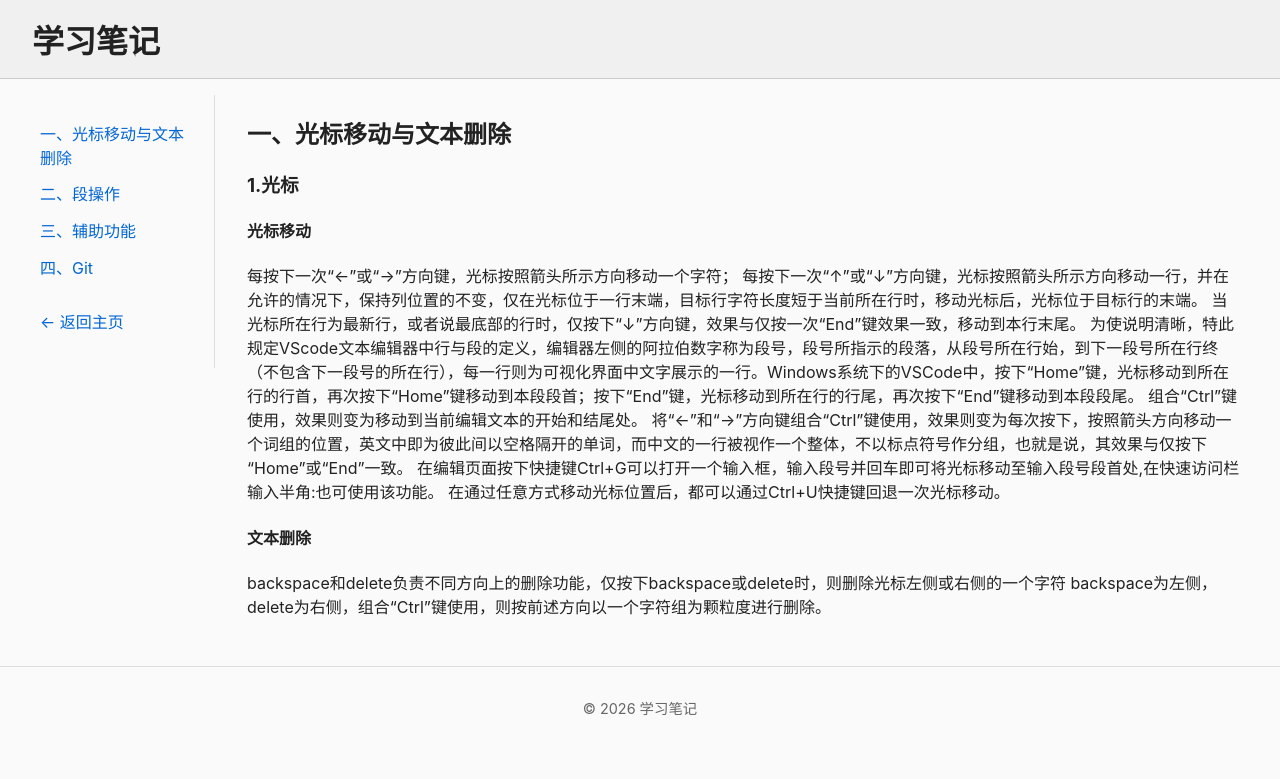
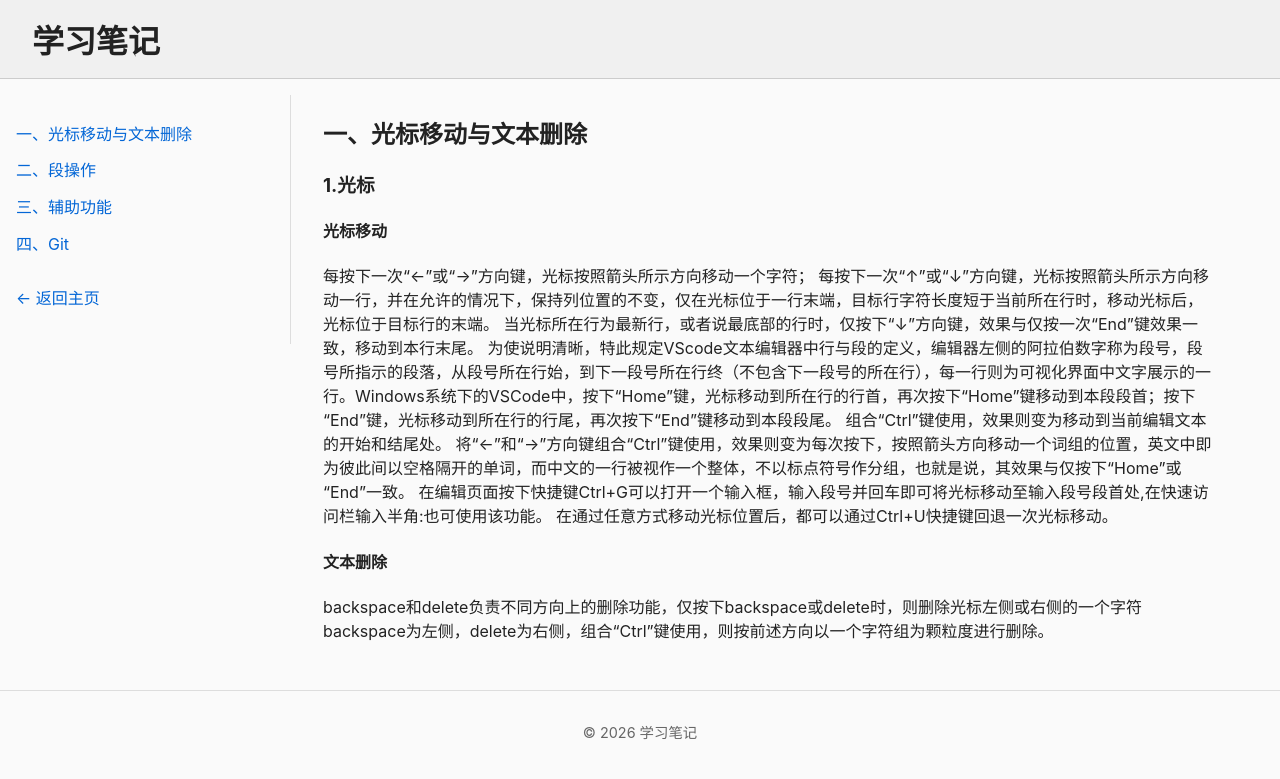
Before and after one commit to placeholder-208/Notes, a Jekyll site: the page built from _notes/UsingVScode.md, in a window 1280 px wide. Shown: the top 779 px of the page. Built offline with Jekyll 4.4.1, drawn with Linux system fonts in a browser that asks for light colours.

Commit message:
Adjust margins and sidebar width in custom.css

```diff
--- a/assets/css/custom.css
+++ b/assets/css/custom.css
@@ -57,11 +57,11 @@ footer {
 .note-wrapper {
   display: flex;
   max-width: 1200px;
-  margin: 1rem auto;
+  margin: 1rem 0;
   padding: 0 1rem;
 }
 .sidebar {
-  width: 150px;
+  width: 250px;
   flex-shrink: 0;
   padding: 1rem 1.5rem 1rem 0;
   border-right: 1px solid #ddd;
```
